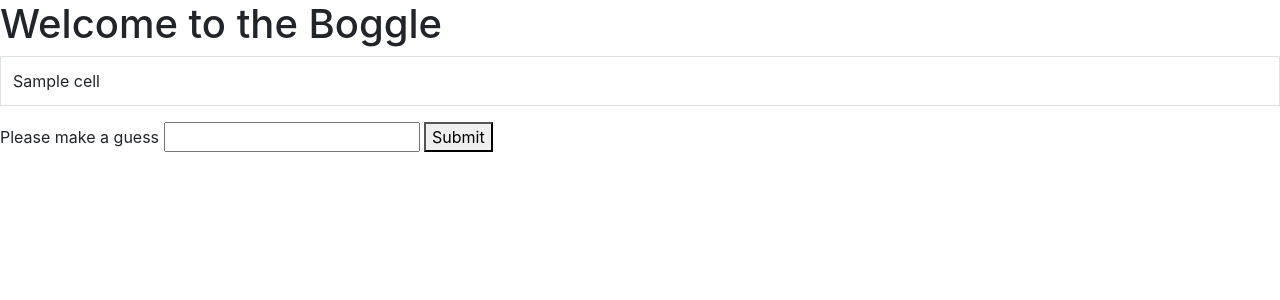
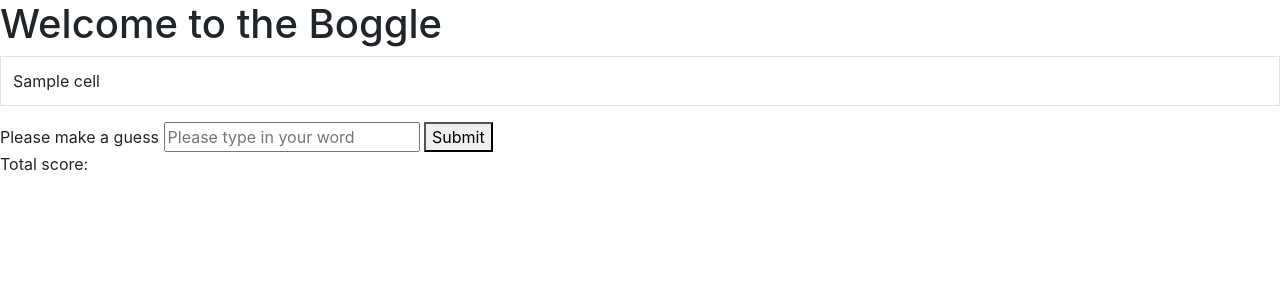
Before and after one commit to chengsig/flask-boggle, a Flask app: template templates/landing.html in a window 1280 px wide. Shown: the top 300 px of the page. Run offline with Flask 2, Linux system fonts and the light colour scheme; the template is opened without the code that fills it: most values are stand-ins (such as "Sample title", 1, 10 or a date in 2020); parts of the project's set-up code (start-up, migrations or seed data) failed here and were passed over; some libraries are stand-ins or nearby versions.

Commit message:
added timer

```diff
--- a/app.py
+++ b/app.py
@@ -1,6 +1,6 @@
 from boggle import Boggle
 
-from flask import Flask, request, render_template, session
+from flask import Flask, request, render_template, session, jsonify
 from flask_debugtoolbar import DebugToolbarExtension
 
 app = Flask(__name__)
@@ -25,7 +25,9 @@ def retrieve_guess():
     """ print the data from AJAX call"""
     input_word = request.form["guess"]
     check_for_word = boggle_game.check_valid_word(session['board_session'], input_word)
-    print(check_for_word)
-    import pdb; pdb.set_trace()
+    # print(check_for_word)
+    # import pdb; pdb.set_trace()
 
-    return 'post done'
+    response_message = {"result": check_for_word}
+
+    return jsonify(response_message)
--- a/static/boggle.js
+++ b/static/boggle.js
@@ -1,15 +1,37 @@
 $(document).ready(function(){
     let $makeGuessForm = $("#make_guess_form");
-    let $guess = $("#guess")
+    let $guess = $("#guess");
+    let $showResult = $("#show_result");
+    let $showScore = $("#show_score");
+    let totalScore = 0;
+    let button_state = true;
 
 
     // get answer from form, make AJAX call to server
     $makeGuessForm.on("submit", async function(evt){
-        console.log("it ran")
         evt.preventDefault();
 
-        let guessedWord = $guess.val();
+        if(button_state){
 
-        await $.post("/", {"guess": guessedWord})
+            let guessedWord = $guess.val();
+
+            response = await $.post("/", {"guess": guessedWord});
+
+            if(response.result === "ok"){
+                totalScore += guessedWord.length;
+            }
+
+            $showResult.text(`Your word is ${response.result}`);
+            $showScore.text(`Total score: ${totalScore}`);
+
+            $guess.val("");
+        }
+
+        setTimeout(function(){
+            alert("time up!");
+            button_state = false;
+        }, 8000);
+
     })
+
 })
--- a/templates/landing.html
+++ b/templates/landing.html
@@ -17,7 +17,9 @@
     </table>
 
     <form id="make_guess_form" action="">
-        Please make a guess <input type="text" name="guess" id="guess">
+        Please make a guess <input type="text" name="guess" id="guess" placeholder="Please type in your word">
         <button>Submit</button>
     </form>
+    <div id="show_result"></div>
+    <div id="show_score">Total score:</div>
 {% endblock %}
```
